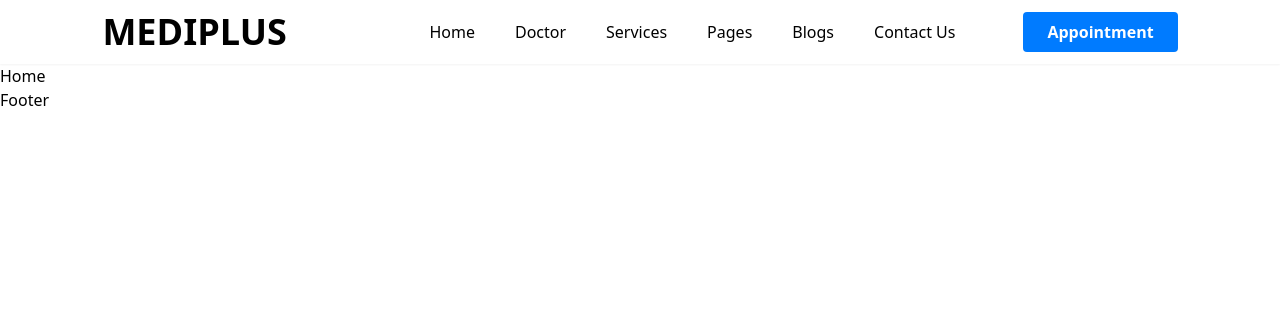
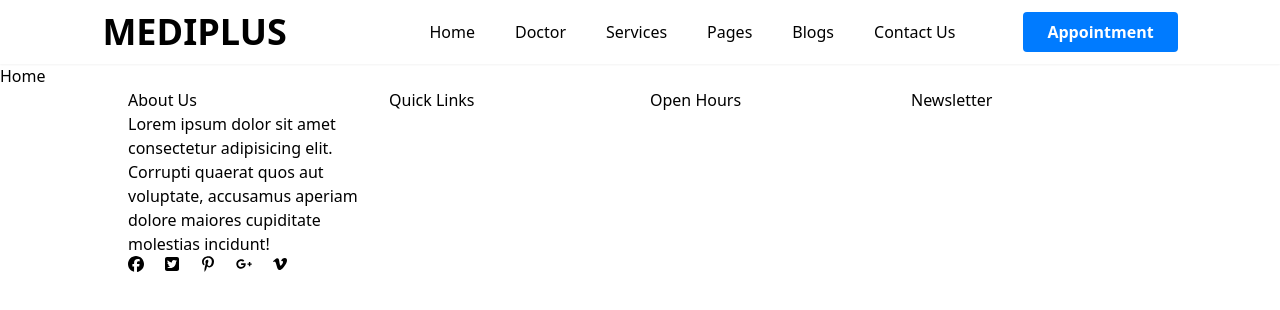
Before and after one commit to kunal-bhati2002/MediPlus, a React (Vite) app: page / in a window 1280 px wide. Shown: the top 310 px of the page. Built offline with nearby package versions, Linux system fonts and the light colour scheme.

Commit message:
Basic footer layout created

```diff
--- a/package.json
+++ b/package.json
@@ -13,6 +13,7 @@
     "axios": "^1.12.2",
     "react": "^19.1.0",
     "react-dom": "^19.1.0",
+    "react-icons": "^5.5.0",
     "react-router-dom": "^7.9.3"
   },
   "devDependencies": {
--- a/src/components/UI/Footer.tsx
+++ b/src/components/UI/Footer.tsx
@@ -1,6 +1,31 @@
+import { FaFacebook, FaGooglePlusG, FaPinterestP, FaSquareTwitter, FaVimeoV } from "react-icons/fa6";
+
 function Footer() {
     return (<>
-        <h1>Footer</h1>
+        <footer>
+            <section className="container grid grid-cols-4 gap-5">
+                <div>
+                    <h2>About Us</h2>
+                    <p>Lorem ipsum dolor sit amet consectetur adipisicing elit. Corrupti quaerat quos aut voluptate, accusamus aperiam dolore maiores cupiditate molestias incidunt!</p>
+                    <ul className="flex gap-5">
+                        <li><span><FaFacebook /></span></li>
+                        <li><span><FaSquareTwitter /></span></li>
+                        <li><span><FaPinterestP /></span></li>
+                        <li><span><FaGooglePlusG /></span></li>
+                        <li><span><FaVimeoV /></span></li>
+                    </ul>
+                </div>
+                <div>
+                    <h2>Quick Links</h2>
+                </div>
+                <div>
+                    <h2>Open Hours</h2>
+                </div>
+                <div>
+                    <h2>Newsletter</h2>
+                </div>
+            </section>
+        </footer>
     </>);
 }
 
--- a/src/index.css
+++ b/src/index.css
@@ -11,3 +11,8 @@
     --color-primary: #0056b3;
     --color-primary-dark: #003a80;
 }
+
+.container{
+    width:80%;
+    margin:0 auto;
+}
```
Also changed, not shown: 1 other file (tests, documents, lock files or other folders).
